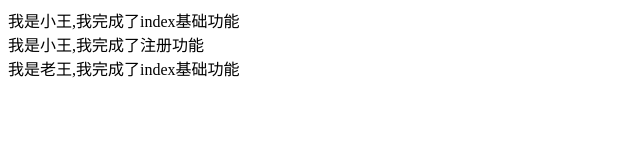
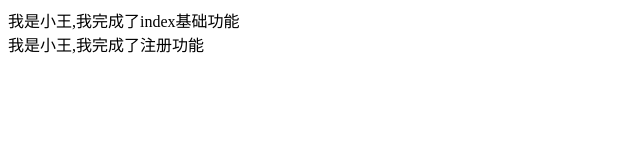
Before and after one commit to zhuzhubaobei/mySecond, a plain HTML site: page index.html in a window 1280 px wide. Shown: the whole page, without its empty margins (0-640 px from the left). Drawn offline with Linux system fonts and the light colour scheme.

```diff
--- a/index.html
+++ b/index.html
@@ -12,7 +12,6 @@
 
     <div>我是小王,我完成了注册功能</div>
 
-    <div>我是老王,我完成了index基础功能</div>
 
 </body>
 </html>
```
